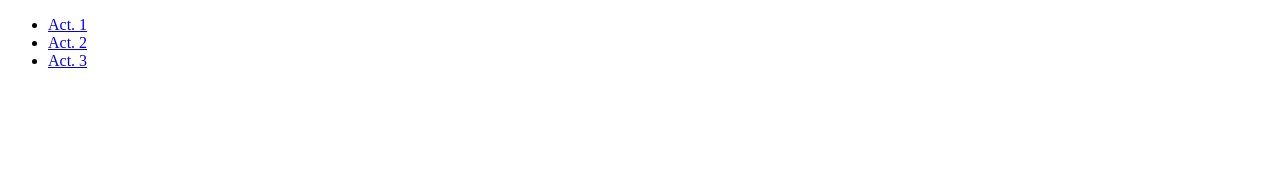
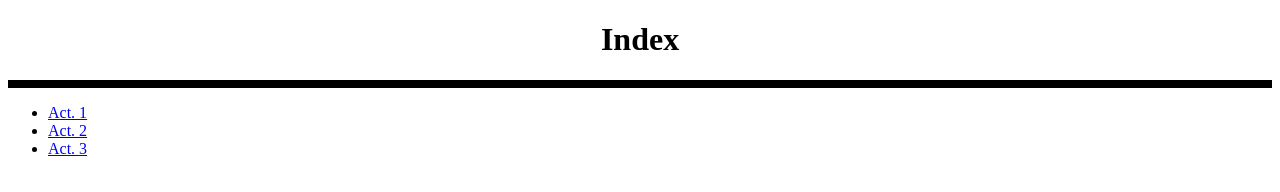
Before and after one commit to pfloydd/L.M, a plain HTML site: page index.html in a window 1280 px wide. Drawn offline with Linux system fonts and the light colour scheme.

Commit message:
cambios index

```diff
--- a/index.html
+++ b/index.html
@@ -4,13 +4,20 @@
     <meta charset="UTF-8">
     <meta http-equiv="X-UA-Compatible" content="IE=edge">
     <meta name="viewport" content="width=device-width, initial-scale=1.0">
-    <title>Document</title>
+    <title>Index</title>
 </head>
 <body>
+<font face ="Bahnschrift">
+<center>
+<h1>Index</h1>
+</center>
+<hr color="black" size="8"
+<br>
     <ul>
         <li><a href="act1/index.html">Act. 1</a></li>
         <li><a href="act2.html">Act. 2</a></li>
         <li><a href="act3/act3.html">Act. 3</a></li>
     </ul>
+</font>
 </body>
 </html>
```
